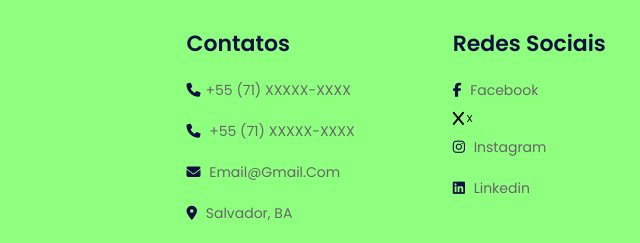
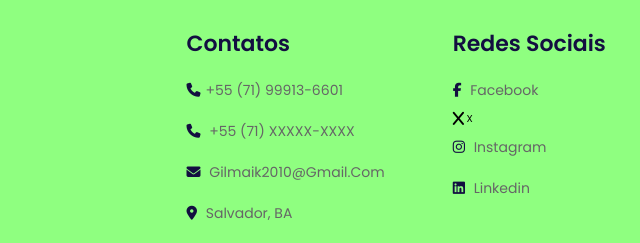
Before and after one commit to JuniorReisx/AmanhaSolidario-Site, a plain HTML site: page index.html in a window 1280 px wide. Shown: the part 4006-4249 px from the top of the page, 461-1101 px from the left. Drawn offline with nearby package versions, Linux system fonts and the light colour scheme.

Commit message:
add contact

```diff
--- a/index.html
+++ b/index.html
@@ -457,9 +457,9 @@
 
             <div class="box">
                 <h3>Contatos</h3>
-                <a href="#"> <i class="fas fa-phone"></i>+55 (71) XXXXX-XXXX </a>
+                <a href="#"> <i class="fas fa-phone"></i>+55 (71) 99913-6601 </a>
                 <a href="#"> <i class="fas fa-phone"></i> +55 (71) XXXXX-XXXX </a>
-                <a href="#"> <i class="fas fa-envelope"></i> email@gmail.com </a>
+                <a href="#"> <i class="fas fa-envelope"></i> gilmaik2010@gmail.com </a>
                 <a href="#"> <i class="fas fa-map-marker-alt"></i> Salvador, BA</a>
             </div>
 
```
Also changed, not shown: 1 other file.
